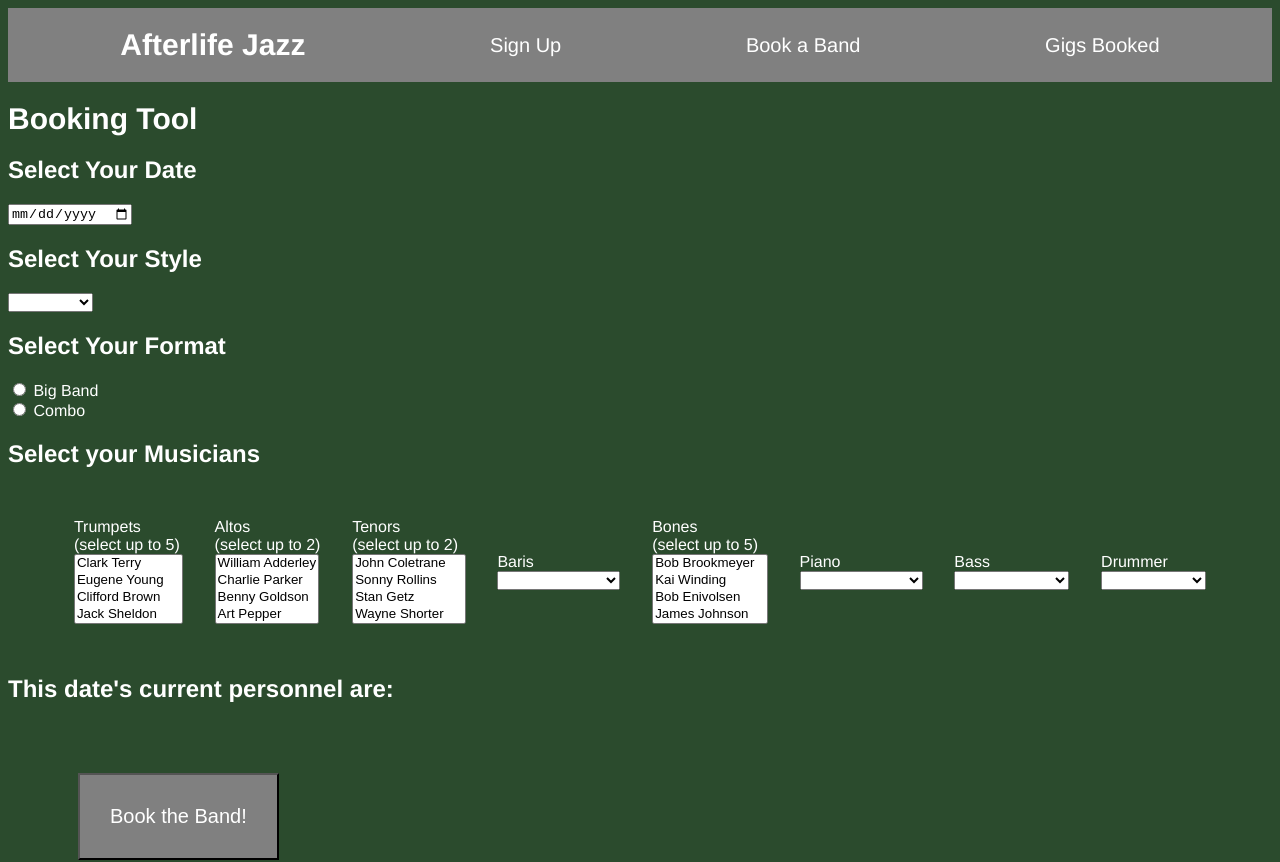
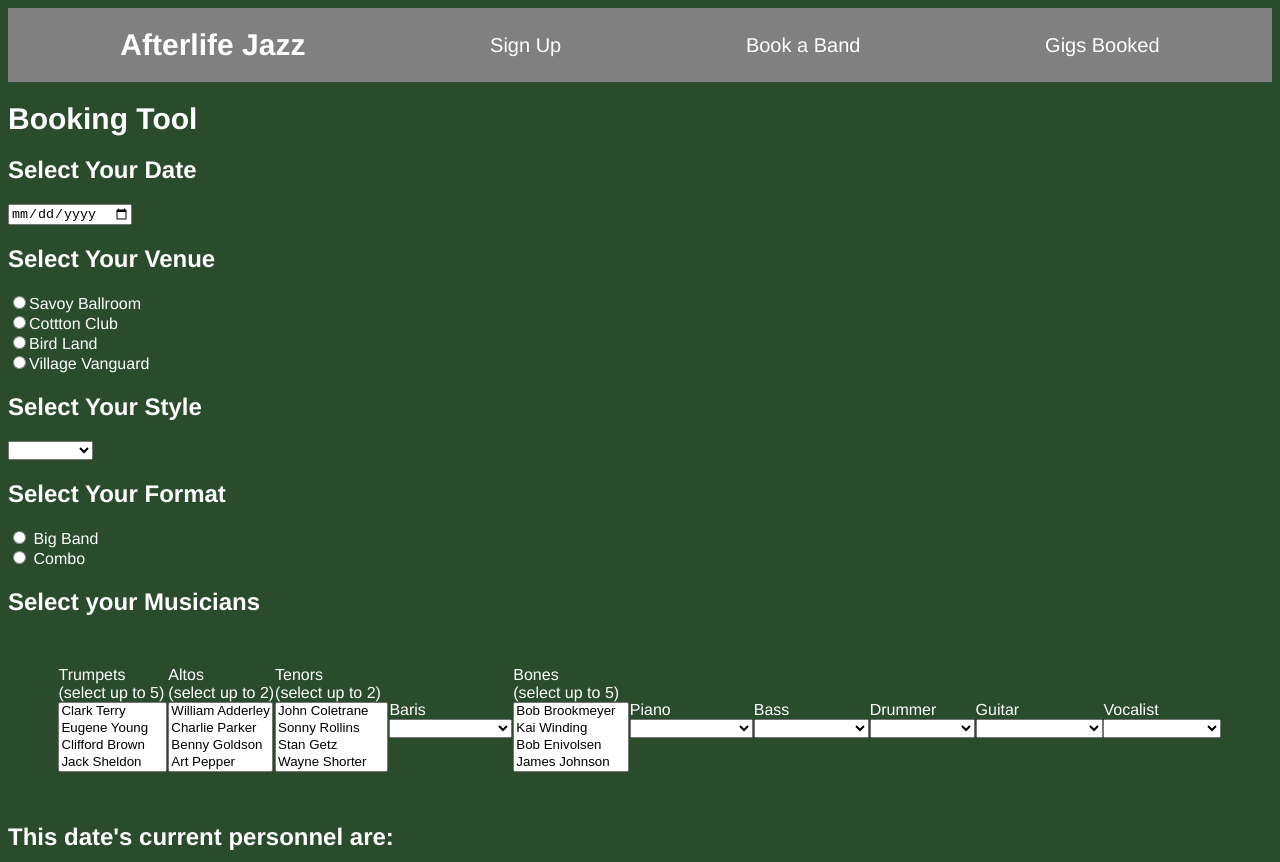
Before and after one commit to planetbutler/Afterlife-Jazz, a Vue app: page / in a window 1280 px wide. Shown: the top 862 px of the page. Built offline with nearby package versions, Linux system fonts and the light colour scheme.

Commit message:
added venues and guitars

```diff
--- a/src/router.js
+++ b/src/router.js
@@ -10,6 +10,8 @@ import Bones from './views/bones.vue';
 import Pianos from './views/pianos.vue';
 import Basses from './views/basses.vue';
 import Drummers from './views/drummers.vue';
+import Guitars from './views/guitars.vue';
+import Vocalists from './views/vocalists.vue';
 import GigsBooked from './views/gigsBooked.vue';
 import Band from './views/band.vue';
 
@@ -70,6 +72,16 @@ export default new Router({
       component: Drummers,
     },
     {
+      path: '/guitars',
+      name: 'guitars',
+      component: Guitars,
+    },
+    {
+      path: '/vocalists',
+      name: 'vocalists',
+      component: Vocalists,
+    },
+    {
       path: '/gigsBooked',
       name: 'gigsBooked',
       component: GigsBooked,
--- a/src/store.js
+++ b/src/store.js
@@ -13,8 +13,10 @@ export default new Vuex.Store({
     piano: ['William Basie', 'Edward Ellington', 'Dave Brubeck', 'Henry Mancini', 'Art Tatum', 'Oscar Peterson', 'Thelonius Monk', 'McCoy Tyner'],
     basses: ['Ron Carter', 'Ray Brown', 'Charles Mingus', 'Paul Chambers', 'Stanley Clarke', 'Eddie Gomez'],
     drummers: ['Elvin Jones', 'Joseph Jones', 'Art Blakey', 'Max Roach', 'Gene Krupa', 'Buddy Rich', 'Kenny Clarke', 'Shelly Manne'],
+    guitars: ['Freddie Greene', 'Joe Pass', 'Jean Reinhardt', 'Wes Montgomery', 'John Scofield', 'George Benson', 'Pat Metheny', 'Jim Hall'],
+    vocalists: ['Ella Fitzgerald', 'Sarah Vaughn', 'Carmen McRae', 'Billie Holiday', 'Nancy Wilson', 'Joe Williams', 'Annie Ross', 'Jon Hendricks', 'Mel Torme', 'Nat Cole', 'Cabell Calloway', 'Frank Sinatra'],
     gigsBooked: [],
-    instruments: ['trumpet', 'alto', 'tenor', 'bari', 'bone', 'piano', 'bass', 'drums', 'other'],
+    instruments: ['trumpet', 'alto', 'tenor', 'bari', 'bone', 'piano', 'bass', 'drums', 'guitar', 'vocalist', 'other'],
     styles: ['Swing', 'Bebop', 'Modal', 'Jazz Rock', 'Latin', 'Dixieland', 'Free Form'],
     formats: ['Big Band', 'Combo'],
   },
@@ -42,6 +44,12 @@ export default new Vuex.Store({
     },
     addDrums(state, drummer) {
       state.drummers.push(drummer);
+    },
+    addGuitar(state, guitar) {
+      state.guitars.push(guitar);
+    },
+    addVocalist(state, vocalist) {
+      state.vocalists.push(vocalist);
     },
     addBand(state, band) {
       state.gigsBooked.push(band);
@@ -78,6 +86,12 @@ export default new Vuex.Store({
     addDrums({ commit }, drummer) {
       commit('addDrum', drummer);
     },
+    addGuitar({ commit }, guitar) {
+      commit('addGuitar', guitar);
+    },
+    addVocalist({ commit }, vocalist) {
+      commit('addVocalist', vocalist);
+    },
     addBand({ commit }, band) {
       commit('addBand', band);
     },
--- a/src/views/bookingTool.vue
+++ b/src/views/bookingTool.vue
@@ -2,7 +2,12 @@
   <div class="maker">
     <h1>Booking Tool</h1>
     <h2>Select Your Date</h2>
-      <input type="date"></input>
+      <input type="date">
+    <h2>Select Your Venue</h2>
+      <input type="radio" name="venue" value="Savoy Ballroom">Savoy Ballroom<br>
+      <input type="radio" name="venue" value="Cotton Club">Cottton Club<br>
+      <input type="radio" name="venue" value="Bird Land">Bird Land<br>
+      <input type="radio" name="venue" value="Village Vanguard">Village Vanguard<br>
     <h2>Select Your Style</h2>
       <select v-model="style">
         <option v-for="style in styles" :key="style">{{ style }}</option>
@@ -60,6 +65,18 @@
           <option v-for="drummer in drummers" :key="drummer">{{ drummer }}</option>
         </select>
       </div>
+      <div>
+        <div class="title">Guitar</div>
+        <select v-model="guitar">
+          <option v-for="guitar in guitars" :key="guitar">{{ guitar }}</option>
+        </select>
+      </div>
+      <div>
+        <div class="title">Vocalist</div>
+        <select v-model="vocalist">
+          <option v-for="vocalist in vocalists" :key="vocalist">{{ vocalist }}</option>
+        </select>
+      </div>
     </div>
     <h2>This date's current personnel are:</h2>
     <div class="fajita">
@@ -71,6 +88,8 @@
       <div v-show="piano.length > 0">{{ piano }}</div>
       <div v-show="bass.length > 0">{{ bass }}</div>
       <div v-show="drummer.length > 0">{{ drummer }}</div>
+      <div v-show="guitar.length > 0">{{ guitar }}</div>
+      <div v-show="vocalist.length > 0">{{ vocalist }}</div>
       <button @click="addBand">Book the Band!</button>
     </div>
     <div v-if="gigsBooked.length > 0" class="gigsBooked">
@@ -99,6 +118,8 @@ export default {
       pianos: 'piano',
       basses: 'basses',
       drummers: 'drummers',
+      guitars: 'guitars',
+      vocalists: 'vocalists',
       gigsBooked: 'gigsBooked',
       styles: 'styles',
       formats: 'formats',
@@ -114,6 +135,8 @@ export default {
       piano: '',
       bass: '',
       drummer: '',
+      guitar: '',
+      vocalist: '',
     };
   },
   created() {
@@ -136,6 +159,8 @@ export default {
         piano: this.piano,
         bass: this.bass,
         drummer: this.drummer,
+        guitar: this.guitar,
+        vocalist: this.vocalist,
       };
       this.$store.dispatch('addBand', band);
     },
--- /dev/null
+++ b/src/views/guitars.vue
@@ -0,0 +1,43 @@
+<template>
+  <div class="guitars">
+    <h1>List of Guitars</h1>
+      <div v-for="guitar in guitars" :key="guitar">
+        {{ guitar }}
+      </div>
+        <input v-model="guitar">
+        <button @click="addGuitar">Add Guitar</button>
+  </div>
+</template>
+
+<script>
+import { mapState } from 'vuex';
+
+export default {
+  name: 'GuitarList',
+  computed: {
+    ...mapState({
+      guitars: 'guuitars',
+    }),
+  },
+  data() {
+    return {
+      guitar: '',
+    };
+  },
+  methods: {
+    addGuitar() {
+      this.$store.dispatch('addGuitar', this.guitar);
+      this.guitar = '';
+    },
+  },
+};
+</script>
+
+<style scoped lang="scss">
+
+  button {
+    padding: 10px;
+    font-size: 20px;
+    margin: 20px;
+  }
+</style>
--- a/src/views/musician-entry.vue
+++ b/src/views/musician-entry.vue
@@ -31,7 +31,6 @@
           Please Specify: <input type="text" name="otherInstrument">
         </form>
       </div>
-      </form>
       <div class="styles">Style<br>
         <input type="checkbox" name="style1" value="swing"> Swing<br>
         <input type="checkbox" name="style2" value="bebop"> Bebop<br>
--- /dev/null
+++ b/src/views/vocalists.vue
@@ -0,0 +1,43 @@
+<template>
+  <div class="vocalists">
+    <h1>List of Vocalists</h1>
+      <div v-for="vocalist in vocalists" :key="vocalist">
+        {{ vocalist }}
+      </div>
+        <input v-model="vocalist">
+        <button @click="addVocalist">Add Vocalist</button>
+  </div>
+</template>
+
+<script>
+import { mapState } from 'vuex';
+
+export default {
+  name: 'VocalistList',
+  computed: {
+    ...mapState({
+      vocalists: 'vocalists',
+    }),
+  },
+  data() {
+    return {
+      vocalist: '',
+    };
+  },
+  methods: {
+    addVocalist() {
+      this.$store.dispatch('addVocalist', this.vocalist);
+      this.vocalist = '';
+    },
+  },
+};
+</script>
+
+<style scoped lang="scss">
+
+  button {
+    padding: 10px;
+    font-size: 20px;
+    margin: 20px;
+  }
+</style>
```
